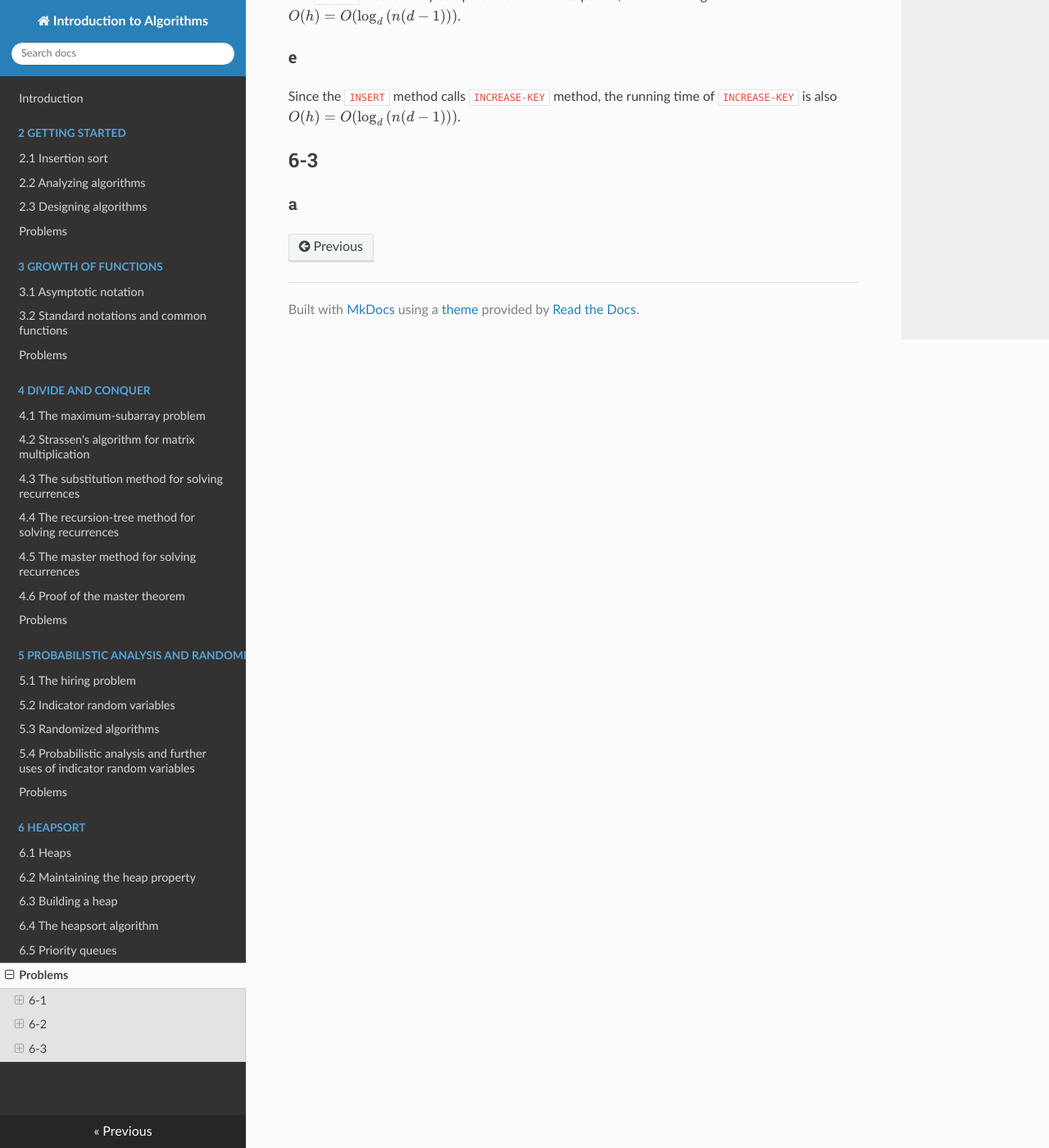
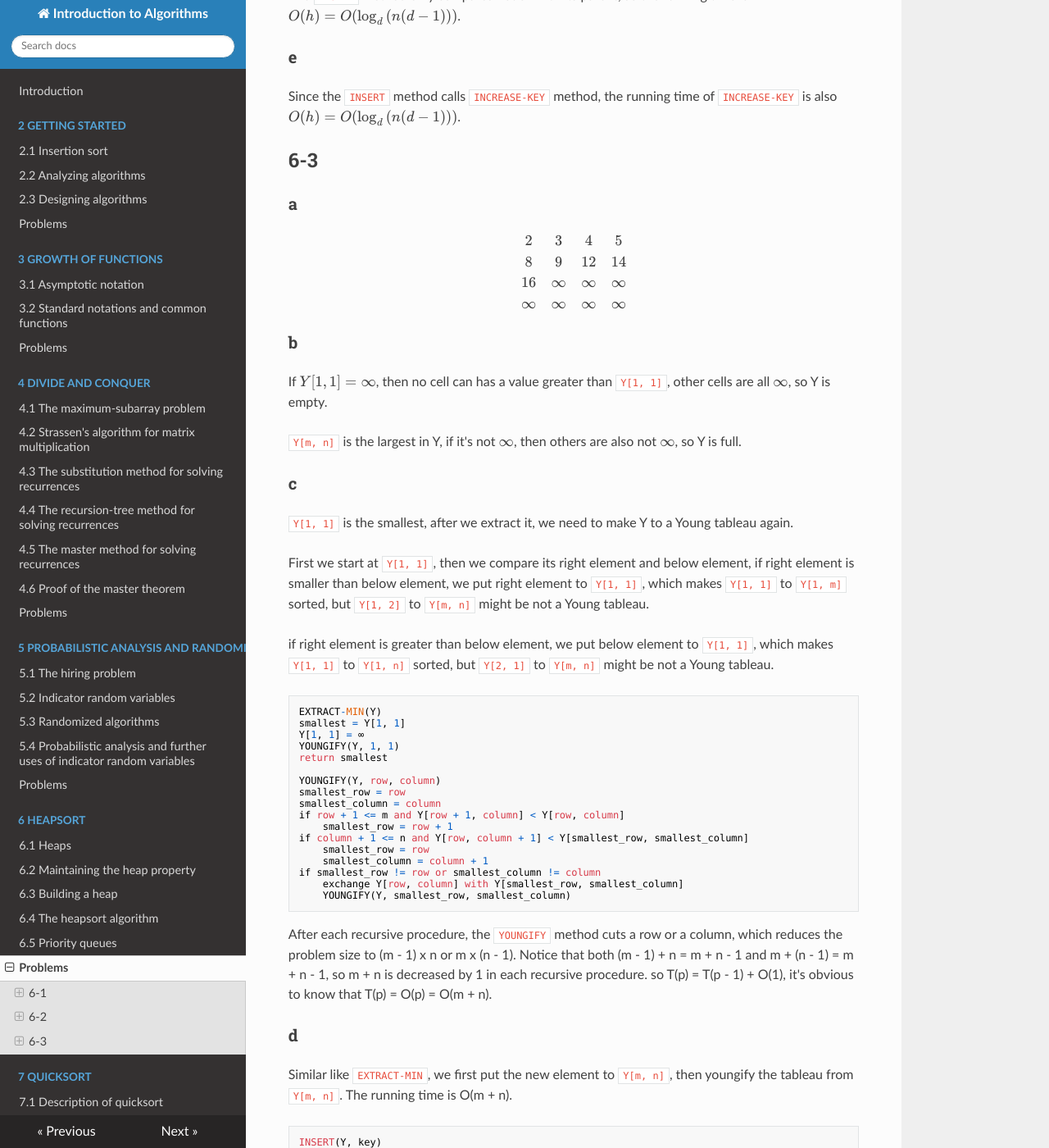
Before and after one commit to Frederick-S/Introduction-to-Algorithms-Notes, an MkDocs documentation site: the page built from docs/6-Heapsort/Problems.md, in a window 1280 px wide and 1400 px high, scrolled down 1826 px. Shown: the whole window at 82% size. Built offline with MkDocs 1.6.1, drawn with Linux system fonts in a browser that asks for light colours; nearby versions of some CDN libraries; formulas are drawn with MathJax 3; old or Windows-style settings are respelled for this version of MkDocs; some of the changed text lies outside the part shown.

Commit message:
Complete chapter 6 problems

````diff
--- a/docs/6-Heapsort/Problems.md
+++ b/docs/6-Heapsort/Problems.md
@@ -58,3 +58,88 @@ Since the `INSERT` method calls `INCREASE-KEY` method, the running time of `INCR
 
 ## 6-3
 ### a
+$$
+\begin{matrix}
+2 & 3 & 4 & 5 \\\
+8 & 9 & 12 & 14 \\\
+16 & \infty & \infty & \infty \\\
+\infty & \infty & \infty & \infty
+\end{matrix}
+$$
+
+### b
+If $Y[1, 1] = \infty$, then no cell can has a value greater than `Y[1, 1]`, other cells are all $\infty$, so Y is empty.
+
+`Y[m, n]` is the largest in Y, if it's not $\infty$, then others are also not $\infty$, so Y is full.
+
+### c
+`Y[1, 1]` is the smallest, after we extract it, we need to make Y to a Young tableau again.
+
+First we start at `Y[1, 1]`, then we compare its right element and below element, if right element is smaller than below element, we put right element to `Y[1, 1]`, which makes `Y[1, 1]` to `Y[1, m]` sorted, but `Y[1, 2]` to `Y[m, n]` might be not a Young tableau.
+
+if right element is greater than below element, we put below element to `Y[1, 1]`, which makes `Y[1, 1]` to `Y[1, n]` sorted, but `Y[2, 1]` to `Y[m, n]` might be not a Young tableau.
+
+```
+EXTRACT-MIN(Y)
+smallest = Y[1, 1]
+Y[1, 1] = ∞
+YOUNGIFY(Y, 1, 1)
+return smallest
+
+YOUNGIFY(Y, row, column)
+smallest_row = row
+smallest_column = column
+if row + 1 <= m and Y[row + 1, column] < Y[row, column]
+    smallest_row = row + 1
+if column + 1 <= n and Y[row, column + 1] < Y[smallest_row, smallest_column]
+    smallest_row = row
+    smallest_column = column + 1
+if smallest_row != row or smallest_column != column
+    exchange Y[row, column] with Y[smallest_row, smallest_column]
+    YOUNGIFY(Y, smallest_row, smallest_column)
+```
+
+After each recursive procedure, the `YOUNGIFY` method cuts a row or a column, which reduces the problem size to (m - 1) x n or m x (n - 1). Notice that both (m - 1) + n = m + n - 1 and m + (n - 1) = m + n - 1, so m + n is decreased by 1 in each recursive procedure. so T(p) = T(p - 1) + O(1), it's obvious to know that T(p) = O(p) = O(m + n).
+
+### d
+Similar like `EXTRACT-MIN`, we first put the new element to `Y[m, n]`, then youngify the tableau from `Y[m, n]`. The running time is O(m + n).
+
+```
+INSERT(Y, key)
+Y[m][n] = key
+YOUNGIFY-INSERT(Y, m, n)
+
+YOUNGIFY-INSERT(Y, row, column)
+largest_row = row
+largest_column = column
+if row - 1 >= 1 and Y[row - 1][column] > Y[row][column]
+    largest_row = row - 1
+if column - 1 >= 1 and Y[row][column - 1] > Y[largest_row][largest_column]
+    largest_row = row
+    largest_column = column - 1
+if largest_row != row or largest_column != column
+    exchange Y[row, column] with Y[largest_row, largest_column]
+    YOUNGIFY-INSERT(Y, largest_row, largest_column)
+```
+
+### e
+The `INSERT` operation takes O(n + n) = O(n) time, and there are $n^2$ elements, so we can insert each element into the n x n Young tableau, thus the running time is $n^2O(n) = O(n^3)$.
+
+### f
+We start from `Y[m, 1]`, and compare `Y[m, 1]` with target value, if `Y[m, 1]` is greater than target value, we move to `Y[m - 1, 1]`, if it's smaller than target value, we move to `Y[m, 2]`, otherwise, we find the target value.
+
+```
+FIND(Y, key)
+row = m
+column = 1
+while row >= 1 and column <= n
+    if Y[row][column] == key
+        return True
+    else if Y[row][column] < key
+        column += 1
+    else if Y[row][column] > key
+        row -= 1
+return False
+```
+
+Similar like `YOUNGIFY`, it reduces the problem size to (m - 1) x n or m x (n - 1), so the running time is O(m + n).
--- a/mkdocs.yml
+++ b/mkdocs.yml
@@ -33,3 +33,5 @@ pages:
     - '6.4 The heapsort algorithm': '6-Heapsort/6.4-The-heapsort-algorithm.md'
     - '6.5 Priority queues': '6-Heapsort/6.5-Priority-queues.md'
     - 'Problems': '6-Heapsort/Problems.md'
+- '7 Quicksort':
+    - '7.1 Description of quicksort': '7-Quicksort/7.1-Description-of-quicksort.md'
````
Also changed, not shown: docs/7-Quicksort/7.1-Description-of-quicksort.md (added, +2 -0 lines).
